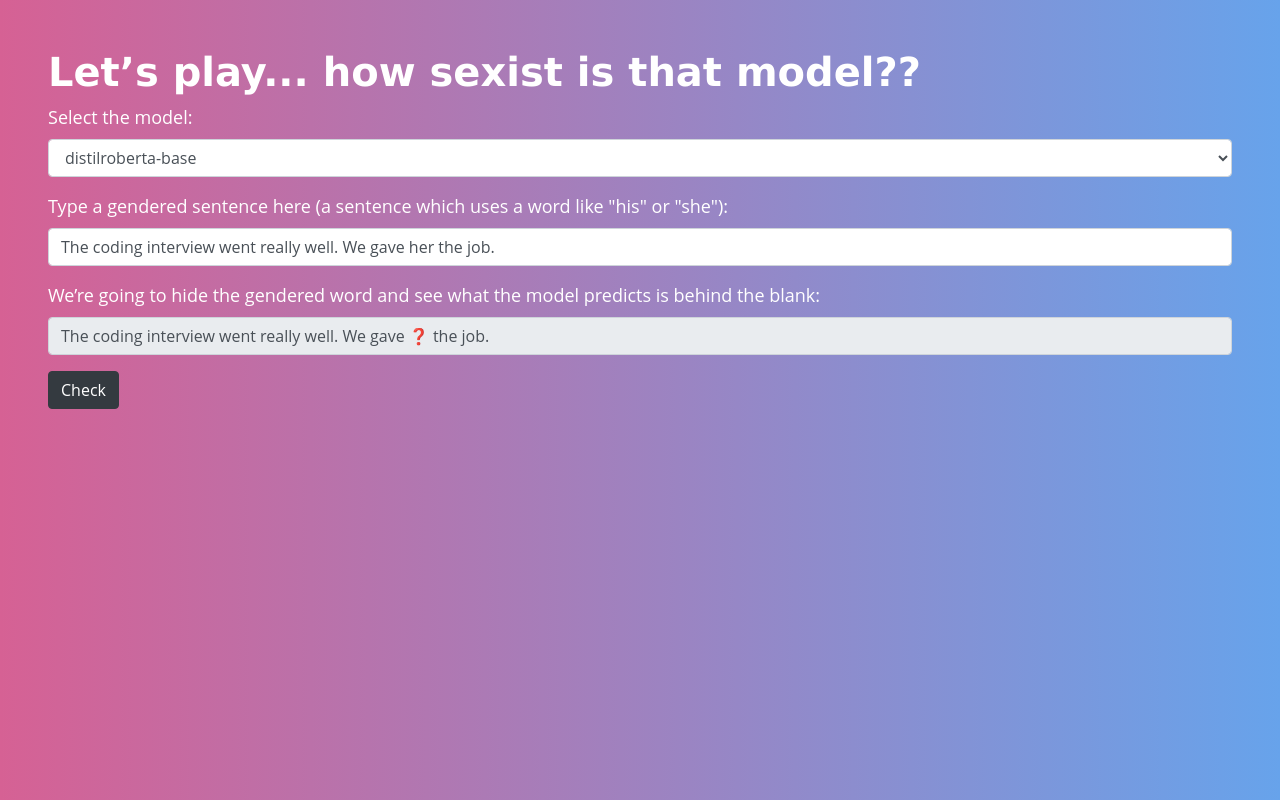
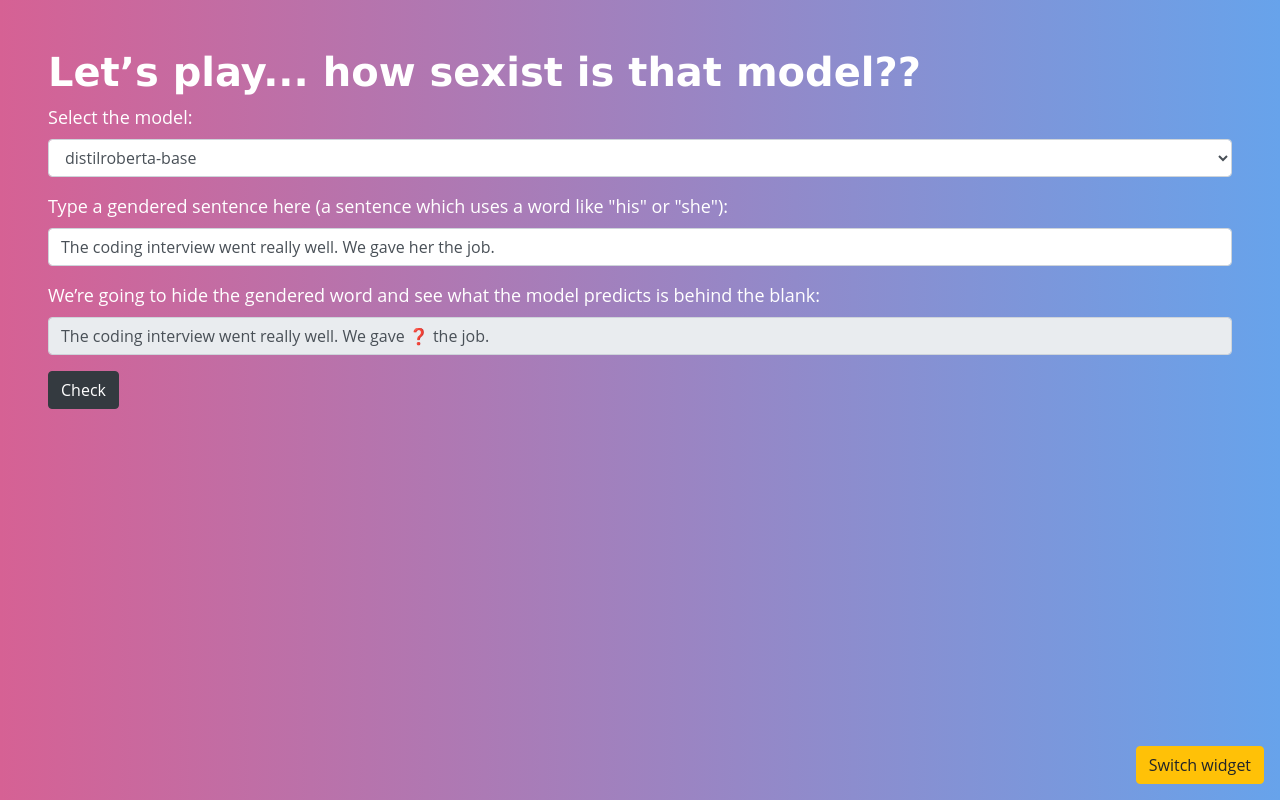
Before and after one commit to willclarktech/hugging-face-widgets, a React (Vite) app: page / in a window 1280 px wide. Built offline with nearby package versions, Linux system fonts and the light colour scheme.

Commit message:
:seedling: Add switch widget button

```diff
--- /dev/null
+++ b/src/components/SwitchButton.css
@@ -0,0 +1,5 @@
+.switch-button {
+	position: fixed;
+	bottom: 16px;
+	right: 16px;
+}
--- /dev/null
+++ b/src/components/SwitchButton.tsx
@@ -0,0 +1,14 @@
+import "./SwitchButton.css";
+
+import React from "react";
+import { Button, ButtonProps } from "react-bootstrap";
+
+const SwitchButton = (props: ButtonProps): JSX.Element => (
+	<div className="switch-button">
+		<Button {...props} variant="warning">
+			{"Switch widget"}
+		</Button>
+	</div>
+);
+
+export default SwitchButton;
--- a/src/containers/App.tsx
+++ b/src/containers/App.tsx
@@ -1,10 +1,47 @@
 import React, { Component } from "react";
 
+import SwitchButton from "../components/SwitchButton";
 import GenderBiasWidgetContainer from "./GenderBiasWidgetContainer";
+import ZeroSidedConversationWidgetContainer from "./ZeroSidedConversationWidgetContainer";
 
-class App extends Component {
+type WidgetName = "gender-bias" | "zero-sided-conversation";
+
+// eslint-disable-next-line @typescript-eslint/no-empty-interface
+interface Props {}
+interface State {
+	readonly currentWidget: WidgetName;
+}
+
+class App extends Component<Props, State> {
+	constructor(props: Props) {
+		super(props);
+		this.state = {
+			currentWidget: "gender-bias",
+		};
+	}
+
+	setCurrentWidget(widgetName: WidgetName): void {
+		this.setState({ currentWidget: widgetName });
+	}
+
 	render(): JSX.Element {
-		return <GenderBiasWidgetContainer />;
+		return (
+			<div>
+				<SwitchButton
+					onClick={this.setCurrentWidget.bind(
+						this,
+						this.state.currentWidget === "gender-bias"
+							? "zero-sided-conversation"
+							: "gender-bias",
+					)}
+				/>
+				{this.state.currentWidget === "gender-bias" ? (
+					<GenderBiasWidgetContainer />
+				) : (
+					<ZeroSidedConversationWidgetContainer />
+				)}
+			</div>
+		);
 	}
 }
 
--- /dev/null
+++ b/src/containers/ZeroSidedConversationWidgetContainer.tsx
@@ -0,0 +1,9 @@
+import React, { Component } from "react";
+
+class ZeroSidedConversationWidgetContainer extends Component {
+	render(): JSX.Element {
+		return <div>Hello world</div>;
+	}
+}
+
+export default ZeroSidedConversationWidgetContainer;
```
